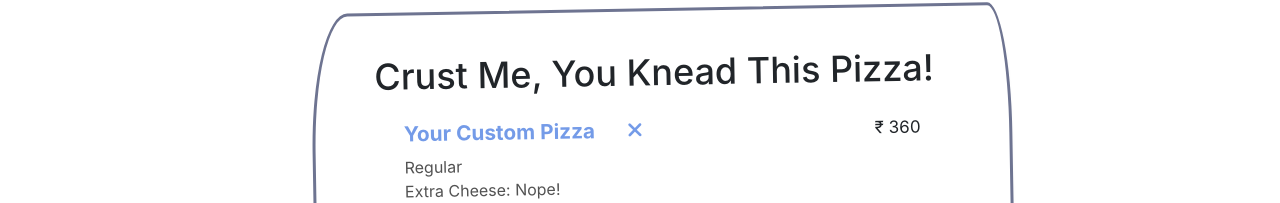
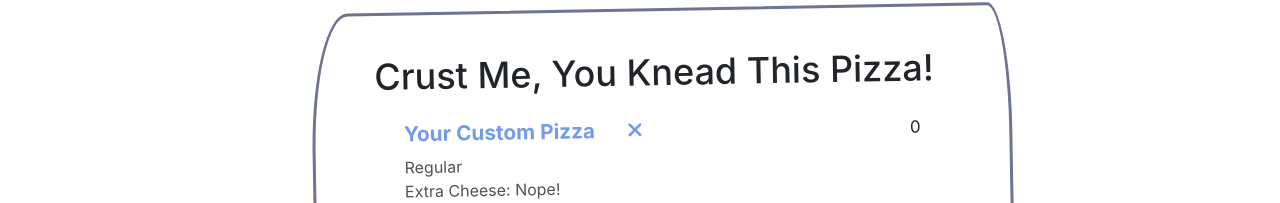
Before and after one commit to eyekavya/BurgerApp-React, a React (Create React App) app: page /cart in a window 1280 px wide. Shown: the part 144-347 px from the top of the page. Built offline with nearby package versions, Linux system fonts and the light colour scheme; a web font is replaced by a local one.

Commit message:
added topping price functionality

```diff
--- a/src/components/Cart/Cart.js
+++ b/src/components/Cart/Cart.js
@@ -3,23 +3,9 @@ import { StyledCart } from "./StyledCart";
 import { usePizza } from "../../context/pizzaContext";
 
 function Cart() {
-  const { pizza } = usePizza();
+  const { pizza, toppingPrice } = usePizza();
 
   const { toppings, size, cheese } = pizza;
-
-  // const calcToppingPrice = (toppings) => {
-  //   Object.keys(toppings).filter((key) => {
-  //     let toppingsArr = toppings[key];
-  //     return toppingsArr.length * 45;
-  //   });
-  // };
-
-  // console.log(
-  //   Object.keys(toppings).filter((key) => {
-  //     let toppingsArr = toppings[key];
-  //     return toppingsArr;
-  //   })
-  // );
 
   return (
     <StyledCart>
@@ -54,7 +40,7 @@ function Cart() {
                 <p>Extra Cheese: {cheese ? "Yup!" : "Nope!"}</p>
               </div>
               <div className="pizza-price">
-                <p>₹ {Object.keys(toppings)?.length * 45} </p>
+                <p>{toppingPrice}</p>
               </div>
             </div>
           </div>
--- a/src/components/Topping/Topping.js
+++ b/src/components/Topping/Topping.js
@@ -1,5 +1,6 @@
+/* eslint-disable react-hooks/exhaustive-deps */
 /* eslint-disable jsx-a11y/anchor-is-valid */
-import React from "react";
+import React, { useEffect } from "react";
 import { StyledTopping } from "./StyledTopping";
 import info from "../../images/info.svg";
 import "react-tooltip/dist/react-tooltip.css";
@@ -7,7 +8,7 @@ import { Tooltip as ReactTooltip } from "react-tooltip";
 import { usePizza } from "../../context/pizzaContext";
 
 function Topping() {
-  const { pizza, setPizza } = usePizza();
+  const { pizza, setPizza, setToppingPrice } = usePizza();
   const { toppings } = pizza;
 
   const updateTopping = (event) => {
@@ -18,8 +19,15 @@ function Topping() {
         [event.target.name]: event.target.checked,
       },
     });
-    console.log(toppings);
   };
+
+  useEffect(() => {
+    let selectedTopping = Object.keys(toppings).filter((key) => {
+      return toppings[key];
+    });
+
+    setToppingPrice(selectedTopping.length * 45);
+  }, [pizza]);
 
   return (
     <StyledTopping>
```
